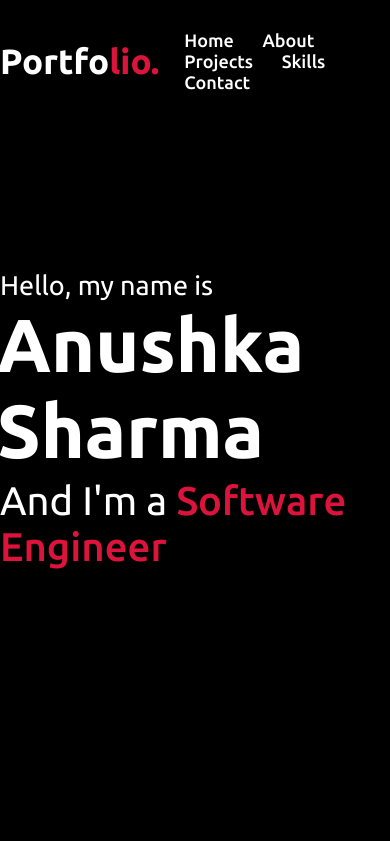
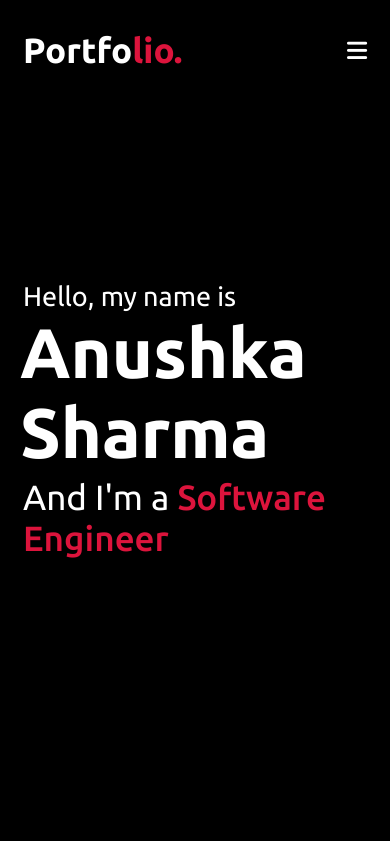
Before and after one commit to gitanushka/Portfolio, a plain HTML site: page index.html in a window 390 px wide. Shown: the top 841 px of the page. Drawn offline with nearby package versions, Linux system fonts and the light colour scheme.

Commit message:
style : added menu icon and media query for home section

```diff
--- a/index.html
+++ b/index.html
@@ -5,7 +5,7 @@
     <meta name="viewport" content="width=device-width, initial-scale=1.0">
     <title>Portfolio</title>
     <link rel="stylesheet" href="style.css">
-    <script src="https://kit.fontawesome.com/a076d05399.js"></script>
+    <link rel="stylesheet" href="https://cdnjs.cloudflare.com/ajax/libs/font-awesome/6.4.2/css/all.min.css">
     <script src="https://code.jquery.com/jquery-3.7.1.min.js"></script>
 </head>
 <body>
@@ -19,6 +19,10 @@
             <li><a href="#">Skills</a></li>
             <li><a href="#">Contact</a></li>
         </ul>
+        <div class="menu-btn">
+            <i class="fas fa-bars"></i>
+
+        </div>
     </div>
     </nav>
 
--- a/style.css
+++ b/style.css
@@ -8,7 +8,7 @@
 }
 .max-width{
     max-width: 1300px;
-    padding: 0 0px;
+    padding: 0 80px;
     margin: auto;
 }
 /* navbar styling*/
@@ -62,6 +62,17 @@
 .navbar.sticky .menu li a:hover{
     color: #fff;
 }
+
+
+/* menu btn styling */
+.menu-btn{
+    color: #fff;
+    font-size: 23px;
+    cursor: pointer;
+    display: none;
+}
+
+
 /*
 home section styling */
 
@@ -95,3 +106,62 @@ home section styling */
     color: crimson;
     font-weight: 500;
 }
+
+/* responsive media query start */
+
+@media (max-width: 1104px) {
+    .about .about-content .left img{
+        height: 350px;
+        width: 350px;
+    }
+}
+
+@media (max-width: 991px) {
+    .max-width{
+        padding: 0 50px;
+    }
+}
+@media (max-width: 947px){
+    .menu-btn{
+        display: block;
+        z-index: 999;
+    }
+    .menu-btn i.active:before{
+        content: "\f00d";
+    }
+    .navbar .menu{
+        position: fixed;
+        height: 100vh;
+        width: 100%;
+        left: -100%;
+        top: 0;
+        background: #111;
+        text-align: center;
+        padding-top: 80px;
+        transition: all 0.3s ease;
+    }
+    .navbar .menu.active{
+        left: 0;
+    }
+    .navbar .menu li{
+        display: block;
+    }
+    .navbar .menu li a{
+        display: inline-block;
+        margin: 20px 0;
+        font-size: 25px;
+    }
+    .home .home-content .text-2{
+        font-size: 70px;
+    }
+    .home .home-content .text-3{
+        font-size: 35px;
+    }
+}
+
+
+@media (max-width: 690px) {
+    .max-width{
+        padding: 0 23px;
+    }
+}
```
